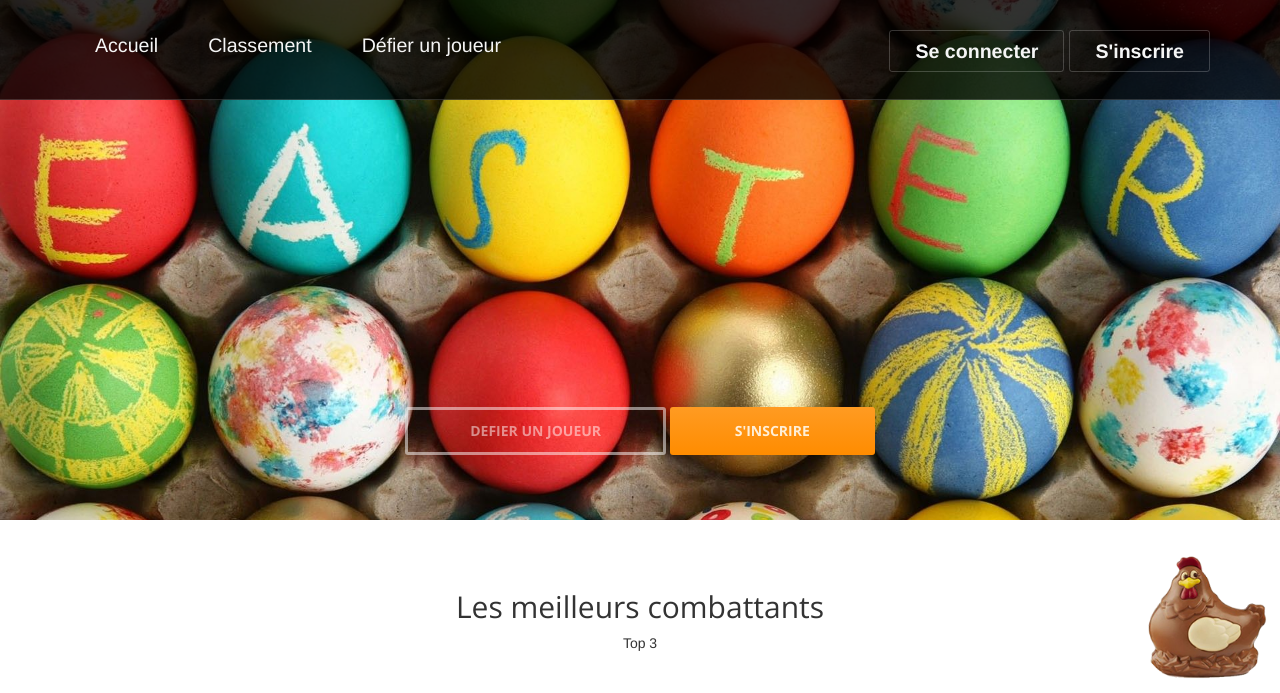
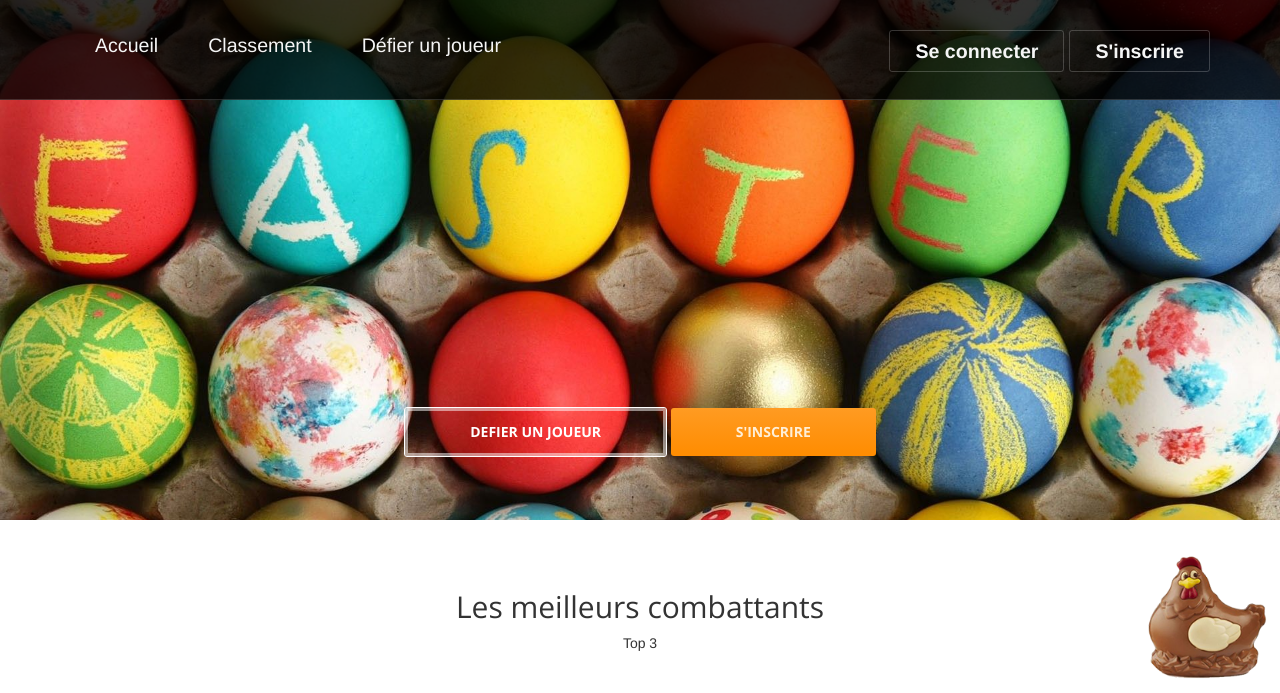
Before and after one commit to elneris/Hackathon1, a PHP site: page / in a window 1280 px wide. Shown: the top 693 px of the page. Run offline with PHP 8.4, Linux system fonts and the light colour scheme; data that the repository does not hold is empty; a stand-in replaces the project's code that opens the database connection; some libraries are stand-ins or nearby versions.

Commit message:
correction btn home

```diff
--- a/src/View/Home/index.html.twig
+++ b/src/View/Home/index.html.twig
@@ -7,9 +7,9 @@
         <div class="row">
             <h1 class="lead"><br></h1>
             <p class="tagline"><br></p>
-            <p><a class="btn btn-default btn-lg" href="/game/selectAdverse" role="button">DEFIER UN JOUEUR</a>
+            <p><a class="btn btn-default btn-lg home-btn" style="border:1px solid white;color: white; " href="/game/selectAdverse" role="button">DEFIER UN JOUEUR</a>
                 {% if session == false %}
-                    <a class="btn btn-action btn-lg" href="/register/index" role="button">S'INSCRIRE</a>
+                    <a class="btn btn-action btn-lg home-btn" href="/register/index" role="button">S'INSCRIRE</a>
                 {% endif %}
             </p>
         </div>
```
Also changed, not shown: public/assets/css/style.css.
